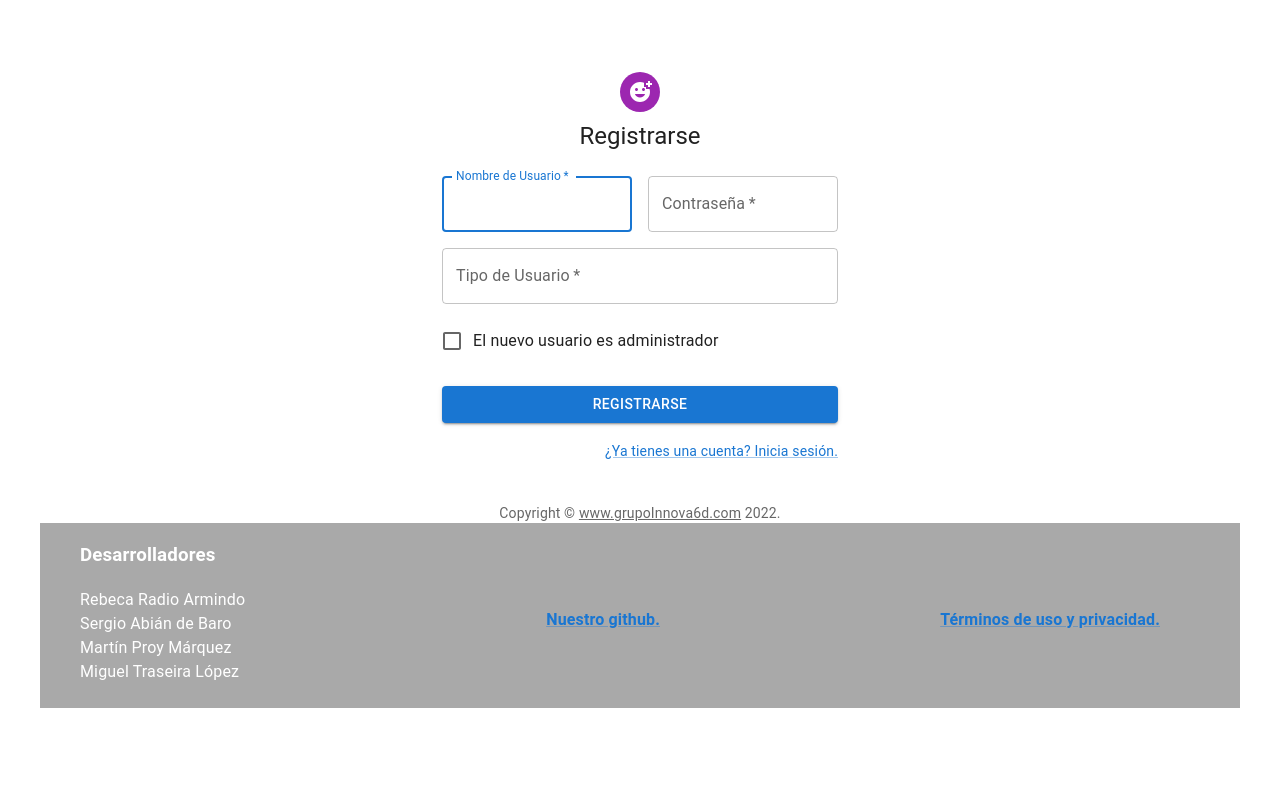
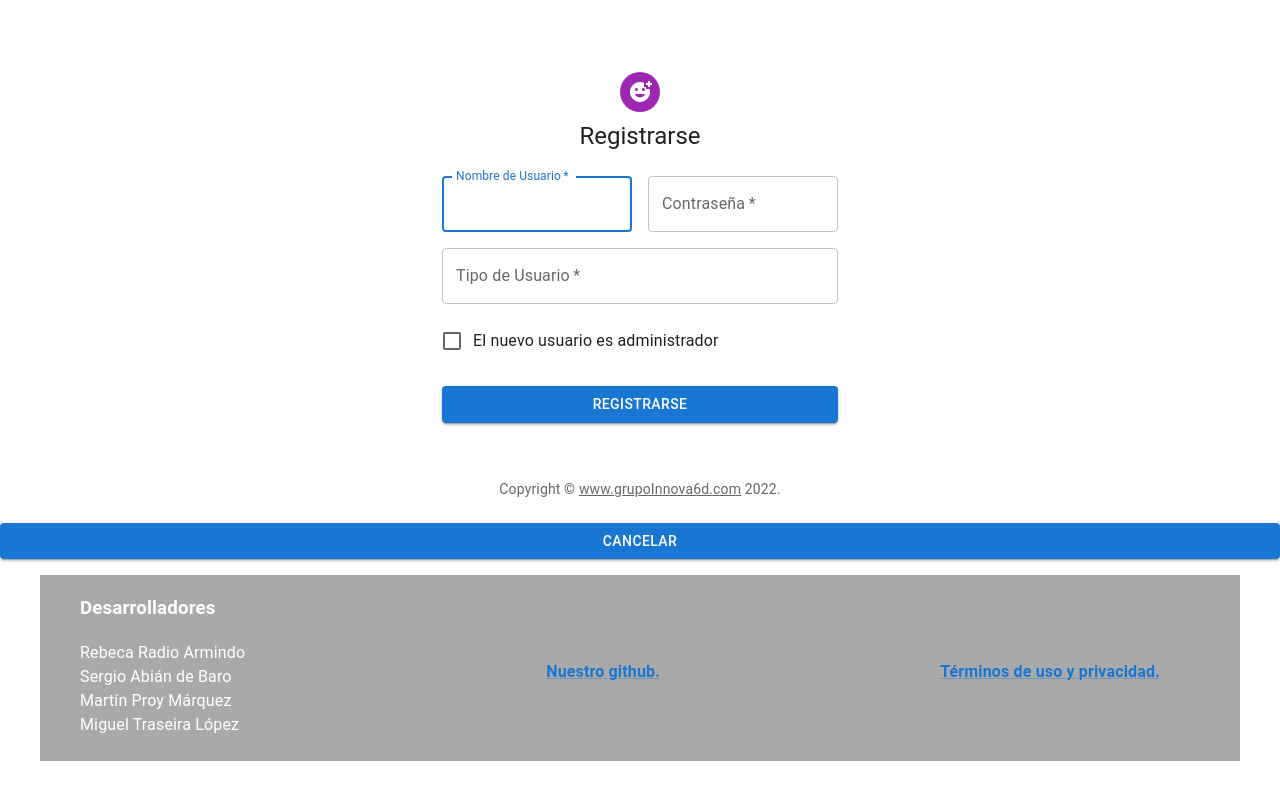
Before and after one commit to rradia00/Cook-It-App, a React (Create React App) app in the folder frontend/: page /1/admin/nuevoUser in a window 1280 px wide. Built offline with nearby package versions, Linux system fonts and the light colour scheme.

Commit message:
cambios nuevoUser

```diff
--- a/frontend/src/pages/nuevoUser.js
+++ b/frontend/src/pages/nuevoUser.js
@@ -1,5 +1,6 @@
 import * as React from 'react';
 import axios from 'axios';
+import {useState} from 'react';
 import { useNavigate } from 'react-router-dom';
 
 
@@ -39,6 +40,7 @@ const theme = createTheme();
 
 export default function App() {
   const navigate = useNavigate();
+  const [salir, setSalir]=useState(false);
   const handleSubmit = (event) => {
     event.preventDefault();
     const data = new FormData(event.currentTarget);
@@ -132,17 +134,21 @@ export default function App() {
             >
               Registrarse
             </Button>
-            <Grid container justifyContent="flex-end">
-              <Grid item>
-                <Link href="#" variant="body2">
-                  ¿Ya tienes una cuenta? Inicia sesión.
-                </Link>
-              </Grid>
-            </Grid>
           </Box>
         </Box>
         <Copyright sx={{ mt: 5 }} />
       </Container>
+      <Button
+          type=""
+          fullWidth
+          variant="contained"
+          sx={{ mt: 3, mb: 2 }}
+          onClick={() => {
+              setSalir(true);
+          }}
+      >
+          cancelar
+      </Button>
       <Pie></Pie>
     </ThemeProvider>
   );
```
